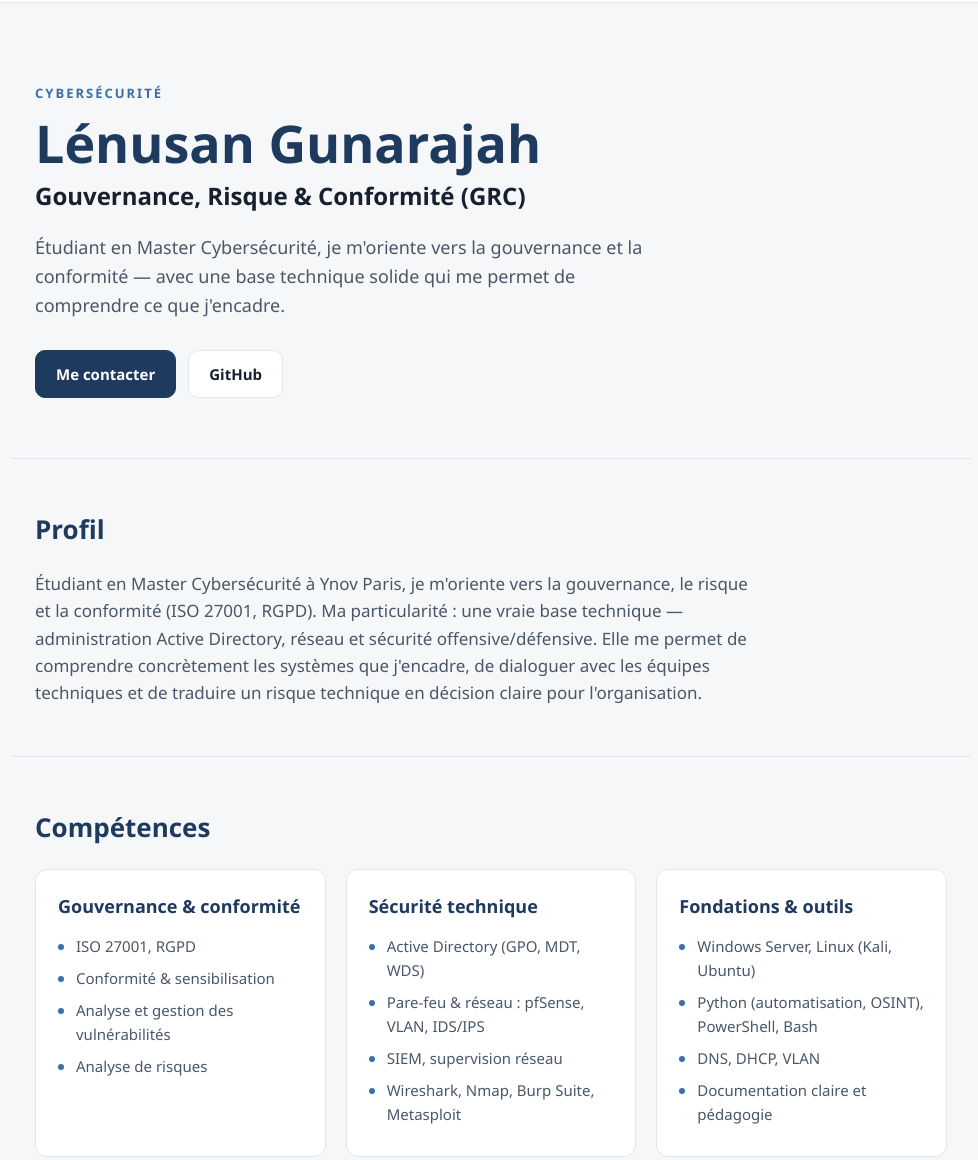
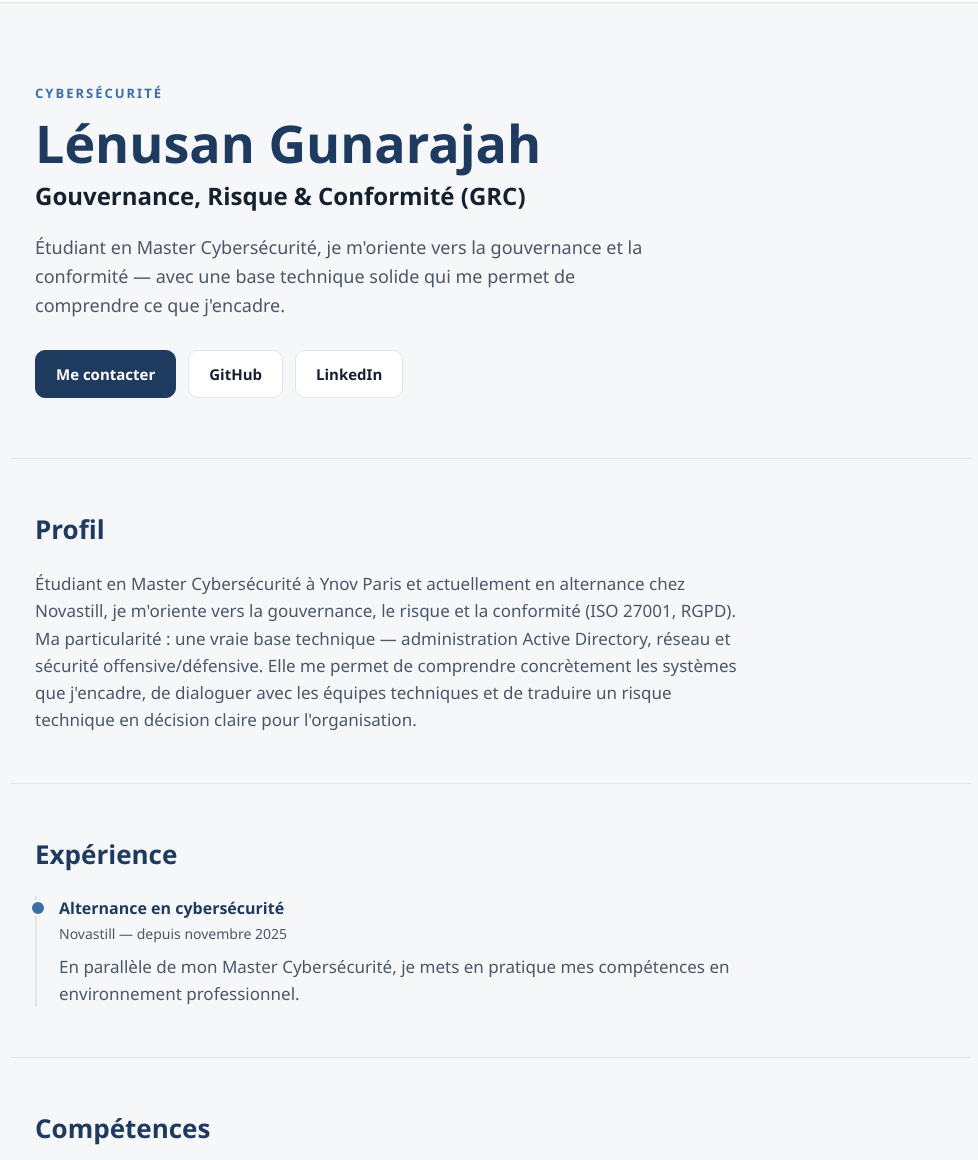
Before and after one commit to Lenu-san/Lenu-san.github.io, a plain HTML site: page index.html in a window 1280 px wide. Shown: the part 63-1223 px from the top of the page, without its empty margins (149-1127 px from the left). Drawn offline with Linux system fonts and the light colour scheme.

Commit message:
Ajout alternance Novastill et activation LinkedIn

```diff
--- a/index.html
+++ b/index.html
@@ -15,6 +15,7 @@
       <a class="brand" href="#top">LG</a>
       <nav class="nav">
         <a href="#about" data-fr="Profil" data-en="About">Profil</a>
+        <a href="#experience" data-fr="Expérience" data-en="Experience">Expérience</a>
         <a href="#skills" data-fr="Compétences" data-en="Skills">Compétences</a>
         <a href="#certifications" data-fr="Certifications" data-en="Certifications">Certifications</a>
         <a href="#formation" data-fr="Formation" data-en="Education">Formation</a>
@@ -55,16 +56,34 @@
       <section id="about" class="section">
         <h2 data-fr="Profil" data-en="About">Profil</h2>
         <p
-          data-fr="Étudiant en Master Cybersécurité à Ynov Paris, je m'oriente vers la gouvernance, le risque et la conformité (ISO 27001, RGPD). Ma particularité : une vraie base technique — administration Active Directory, réseau et sécurité offensive/défensive. Elle me permet de comprendre concrètement les systèmes que j'encadre, de dialoguer avec les équipes techniques et de traduire un risque technique en décision claire pour l'organisation."
-          data-en="Master's student in Cybersecurity at Ynov Paris, moving toward governance, risk and compliance (ISO 27001, GDPR). What sets me apart: a real technical foundation — Active Directory administration, networking and offensive/defensive security. It lets me genuinely understand the systems I oversee, speak the language of technical teams, and translate a technical risk into a clear decision for the organisation."
+          data-fr="Étudiant en Master Cybersécurité à Ynov Paris et actuellement en alternance chez Novastill, je m'oriente vers la gouvernance, le risque et la conformité (ISO 27001, RGPD). Ma particularité : une vraie base technique — administration Active Directory, réseau et sécurité offensive/défensive. Elle me permet de comprendre concrètement les systèmes que j'encadre, de dialoguer avec les équipes techniques et de traduire un risque technique en décision claire pour l'organisation."
+          data-en="Master's student in Cybersecurity at Ynov Paris and currently in a work-study programme at Novastill, moving toward governance, risk and compliance (ISO 27001, GDPR). What sets me apart: a real technical foundation — Active Directory administration, networking and offensive/defensive security. It lets me genuinely understand the systems I oversee, speak the language of technical teams, and translate a technical risk into a clear decision for the organisation."
         >
-          Étudiant en Master Cybersécurité à Ynov Paris, je m'oriente vers la gouvernance, le
-          risque et la conformité (ISO 27001, RGPD). Ma particularité : une vraie base technique
-          — administration Active Directory, réseau et sécurité offensive/défensive. Elle me
-          permet de comprendre concrètement les systèmes que j'encadre, de dialoguer avec les
-          équipes techniques et de traduire un risque technique en décision claire pour
-          l'organisation.
+          Étudiant en Master Cybersécurité à Ynov Paris et actuellement en alternance chez
+          Novastill, je m'oriente vers la gouvernance, le risque et la conformité (ISO 27001,
+          RGPD). Ma particularité : une vraie base technique — administration Active Directory,
+          réseau et sécurité offensive/défensive. Elle me permet de comprendre concrètement les
+          systèmes que j'encadre, de dialoguer avec les équipes techniques et de traduire un
+          risque technique en décision claire pour l'organisation.
         </p>
+      </section>
+
+      <section id="experience" class="section">
+        <h2 data-fr="Expérience" data-en="Experience">Expérience</h2>
+        <ul class="timeline">
+          <li>
+            <strong data-fr="Alternance en cybersécurité" data-en="Cybersecurity apprentice">Alternance en cybersécurité</strong>
+            <span data-fr="Novastill — depuis novembre 2025" data-en="Novastill — since November 2025">Novastill — depuis novembre 2025</span>
+            <p
+              class="timeline-desc"
+              data-fr="En parallèle de mon Master Cybersécurité, je mets en pratique mes compétences en environnement professionnel."
+              data-en="Alongside my Master's in Cybersecurity, I apply my skills in a professional environment."
+            >
+              En parallèle de mon Master Cybersécurité, je mets en pratique mes compétences en
+              environnement professionnel.
+            </p>
+          </li>
+        </ul>
       </section>
 
       <section id="skills" class="section">
--- a/script.js
+++ b/script.js
@@ -2,7 +2,7 @@
 (function () {
   // --- À personnaliser : colle ici ton URL LinkedIn entre les guillemets.
   // Tant que c'est vide, les boutons LinkedIn restent masqués.
-  var LINKEDIN_URL = "";
+  var LINKEDIN_URL = "https://www.linkedin.com/in/l%C3%A9nusan-g-0470b6336/";
 
   document.querySelectorAll(".linkedin-link").forEach(function (link) {
     if (LINKEDIN_URL) {
--- a/style.css
+++ b/style.css
@@ -339,6 +339,13 @@ a:hover {
   color: var(--ink-soft);
 }
 
+.timeline-desc {
+  margin-top: 6px;
+  font-size: 15px;
+  color: var(--ink-soft);
+  max-width: 640px;
+}
+
 /* Contact */
 .contact-links {
   display: flex;
```
